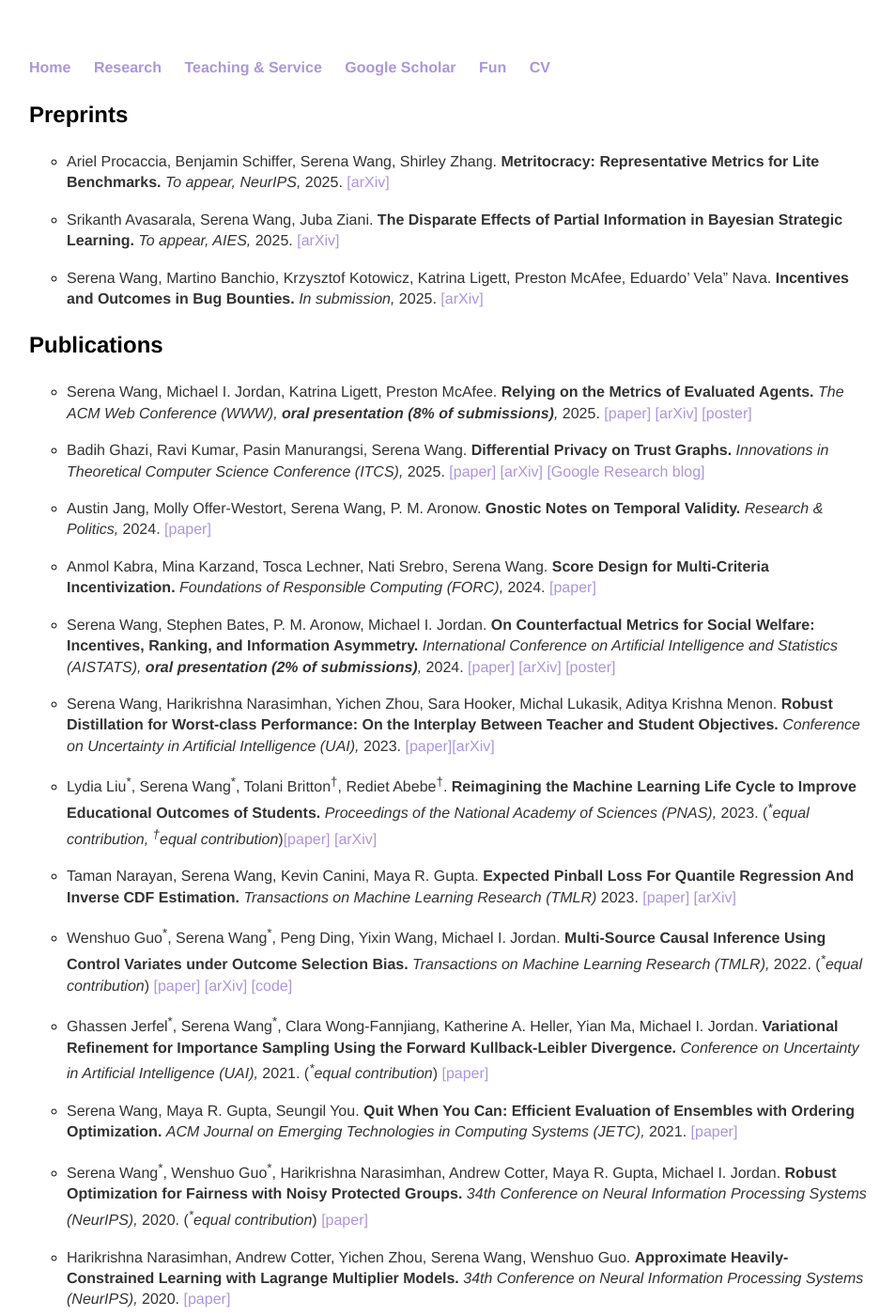
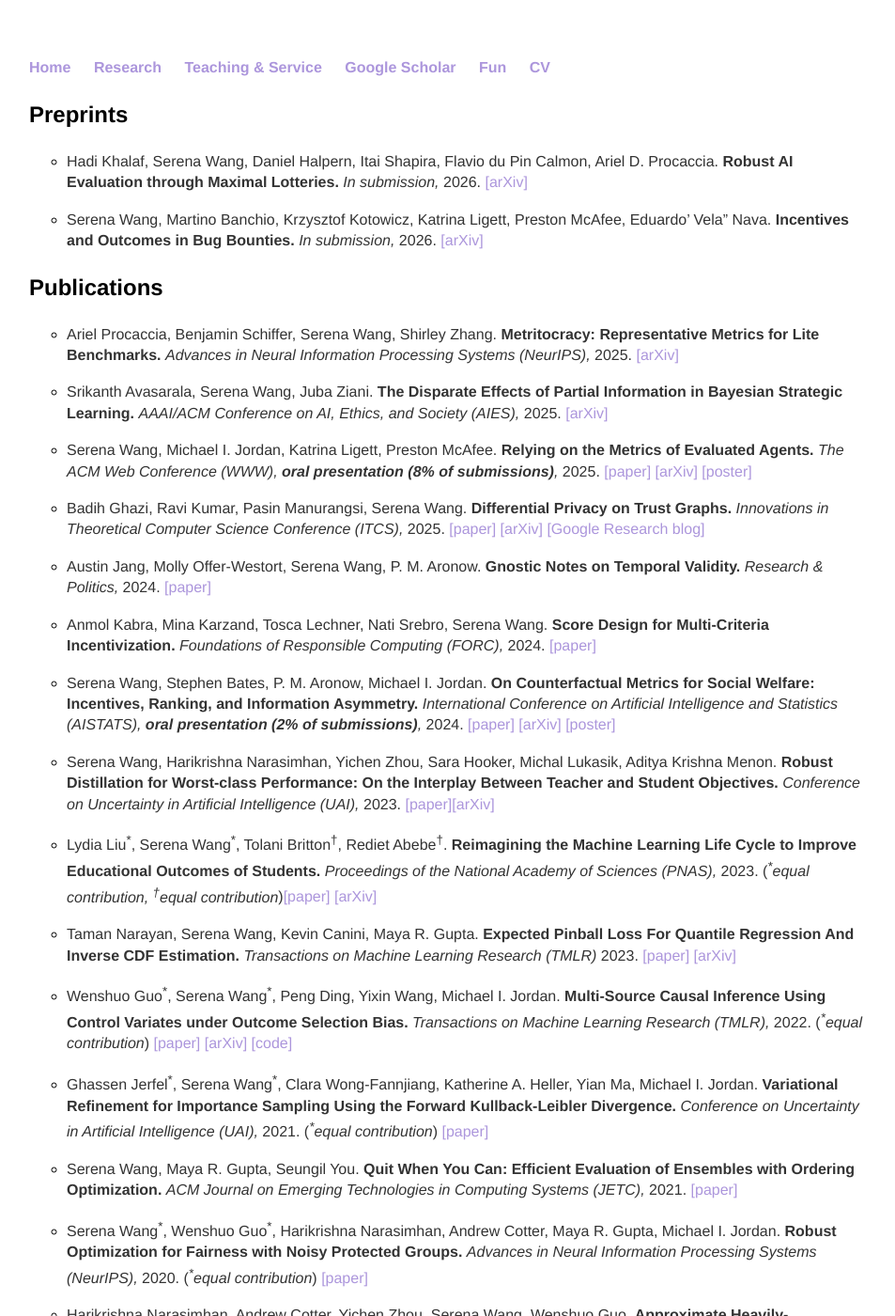
Before and after one commit to serenalwang/serenalwang.github.io, a Jekyll site: the page built from research.md, in a window 1280 px wide and 1400 px high. Shown: the whole window at 94% size, without its empty margins (161-1114 px from the left). Built offline with Jekyll 4.4.1, drawn with Linux system fonts in a browser that asks for light colours; some of the changed text lies outside the part shown.

Commit message:
updated papers

```diff
--- a/research.md
+++ b/research.md
@@ -4,16 +4,18 @@ title: Research
 ---
 ### Preprints
 
+* Hadi Khalaf, Serena Wang, Daniel Halpern, Itai Shapira, Flavio du Pin Calmon, Ariel D. Procaccia. **Robust AI Evaluation through Maximal Lotteries.** *In submission,* 2026. [[arXiv]](https://arxiv.org/abs/2602.21297)
+
+* Serena Wang, Martino Banchio, Krzysztof Kotowicz, Katrina Ligett, Preston McAfee, Eduardo' Vela" Nava.
+**Incentives and Outcomes in Bug Bounties.** *In submission,* 2026. [[arXiv]](https://arxiv.org/abs/2509.16655)
+
+### Publications
 * Ariel Procaccia, Benjamin Schiffer, Serena Wang, Shirley Zhang.
-**Metritocracy: Representative Metrics for Lite Benchmarks.** *To appear, NeurIPS,* 2025. [[arXiv]](https://arxiv.org/abs/2506.09813)
+**Metritocracy: Representative Metrics for Lite Benchmarks.** *Advances in Neural Information Processing Systems (NeurIPS),* 2025. [[arXiv]](https://arxiv.org/abs/2506.09813)
 
 * Srikanth Avasarala, Serena Wang, Juba Ziani.
-**The Disparate Effects of Partial Information in Bayesian Strategic Learning.** *To appear, AIES,* 2025. [[arXiv]](https://arxiv.org/abs/2506.00627)
+**The Disparate Effects of Partial Information in Bayesian Strategic Learning.** *AAAI/ACM Conference on AI, Ethics, and Society (AIES),* 2025. [[arXiv]](https://arxiv.org/abs/2506.00627)
 
-* Serena Wang, Martino Banchio, Krzysztof Kotowicz, Katrina Ligett, Preston McAfee, Eduardo' Vela" Nava.
-**Incentives and Outcomes in Bug Bounties.** *In submission,* 2025. [[arXiv]](https://arxiv.org/abs/2509.16655)
-
-### Publications
 * Serena Wang, Michael I. Jordan, Katrina Ligett, Preston McAfee.
 **Relying on the Metrics of Evaluated Agents.** *The ACM Web Conference (WWW), **oral presentation (8% of submissions)**,* 2025. [[paper]](https://dl.acm.org/doi/10.1145/3696410.3714864) [[arXiv]](https://arxiv.org/abs/2402.14005) [[poster]](https://drive.google.com/file/d/1iT8-Nygx1qGs4cQci2wEesXsFOl1X4Vt/view?usp=sharing)
 
@@ -49,11 +51,11 @@ title: Research
 **Quit When You Can: Efficient Evaluation of Ensembles with Ordering Optimization.** *ACM Journal on Emerging Technologies in Computing Systems (JETC),* 2021. [[paper]](https://dl.acm.org/doi/10.1145/3451209)
 
 * Serena Wang<sup>\*</sup>, Wenshuo Guo<sup>\*</sup>, Harikrishna Narasimhan, Andrew Cotter, Maya R. Gupta, Michael I. Jordan.
-**Robust Optimization for Fairness with Noisy Protected Groups.** *34th Conference on Neural Information Processing Systems (NeurIPS),* 2020. (*<sup>\*</sup>equal contribution*) [[paper]](https://proceedings.neurips.cc//paper/2020/file/37d097caf1299d9aa79c2c2b843d2d78-Paper.pdf)
+**Robust Optimization for Fairness with Noisy Protected Groups.** *Advances in Neural Information Processing Systems (NeurIPS),* 2020. (*<sup>\*</sup>equal contribution*) [[paper]](https://proceedings.neurips.cc//paper/2020/file/37d097caf1299d9aa79c2c2b843d2d78-Paper.pdf)
 
 
 * Harikrishna Narasimhan, Andrew Cotter, Yichen Zhou, Serena Wang, Wenshuo Guo.
-**Approximate Heavily-Constrained Learning with Lagrange Multiplier Models.** *34th Conference on Neural Information Processing Systems (NeurIPS),* 2020. [[paper]](https://proceedings.neurips.cc/paper/2020/hash/62db9e3397c76207a687c360e0243317-Abstract.html)
+**Approximate Heavily-Constrained Learning with Lagrange Multiplier Models.** *Advances in Neural Information Processing Systems (NeurIPS),* 2020. [[paper]](https://proceedings.neurips.cc/paper/2020/hash/62db9e3397c76207a687c360e0243317-Abstract.html)
 
 * Serena Wang, Maya R. Gupta.
 **Deontological Ethics By Monotonicity Shape Constraints.** *Proceedings of The 23nd International Conference on Artificial Intelligence and Statistics (AISTATS),* 2020. [[paper]](http://proceedings.mlr.press/v108/wang20e.html) [[tensorflow tutorial]](https://www.tensorflow.org/lattice/tutorials/shape_constraints_for_ethics) [[video]](https://slideslive.com/38930135/deontological-ethics-by-monotonicity-shape-constraints)
```
